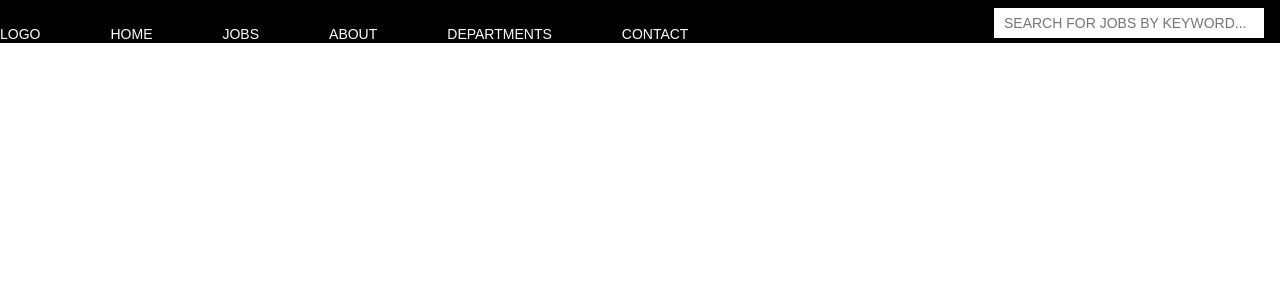
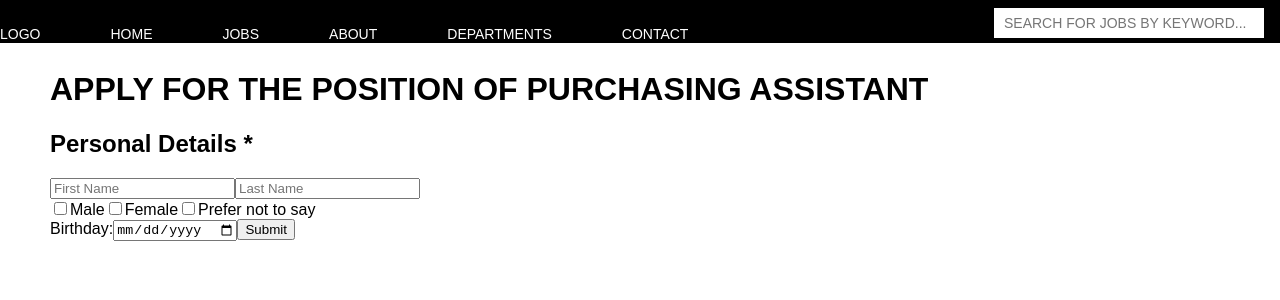
Before and after one commit to singhp1992/endouble, a React (Create React App) app: page / in a window 1280 px wide. Shown: the top 300 px of the page. Built offline with nearby package versions, Linux system fonts and the light colour scheme; the HTML template or start-up script is replaced by a standard one.

Commit message:
adding date picker, gender, information

```diff
--- a/src/components/SubmitForm.jsx
+++ b/src/components/SubmitForm.jsx
@@ -9,6 +9,24 @@ class Submit extends PureComponent {
         return (
             <div class="form">
 
+
+            <h1> APPLY FOR THE POSITION OF PURCHASING ASSISTANT </h1>
+
+            <h2> Personal Details * </h2>
+
+            <nav>
+            <input type="text" placeholder="First Name"></input>
+            <input type="text" placeholder="Last Name"></input>
+            <br/>
+            <input type="checkbox" name="sex" value="male"></input>Male
+            <input type="checkbox" name="sex" value="female"></input>Female
+            <input type="checkbox" name="sex" value="female"></input>Prefer not to say
+
+            <br/>
+            Birthday:
+            <input type="date" name="bday"></input>
+                    <input type="submit"></input>
+            </nav>
             </div>
         )
     }
--- a/src/components/submit.css
+++ b/src/components/submit.css
@@ -0,0 +1,6 @@
+.form {
+    padding-top: 50px;
+    padding-right: 50px;
+    padding-bottom: 50px;
+    padding-left: 50px;
+}
```
